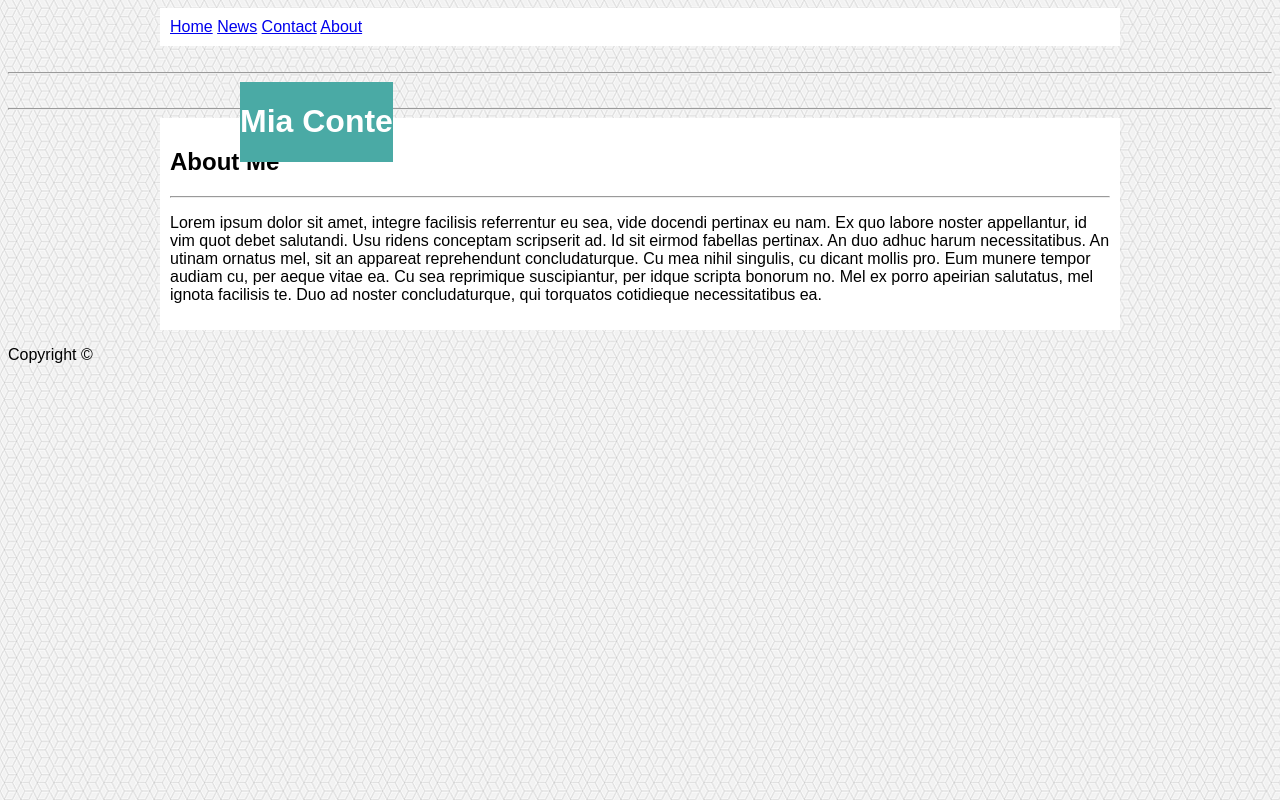
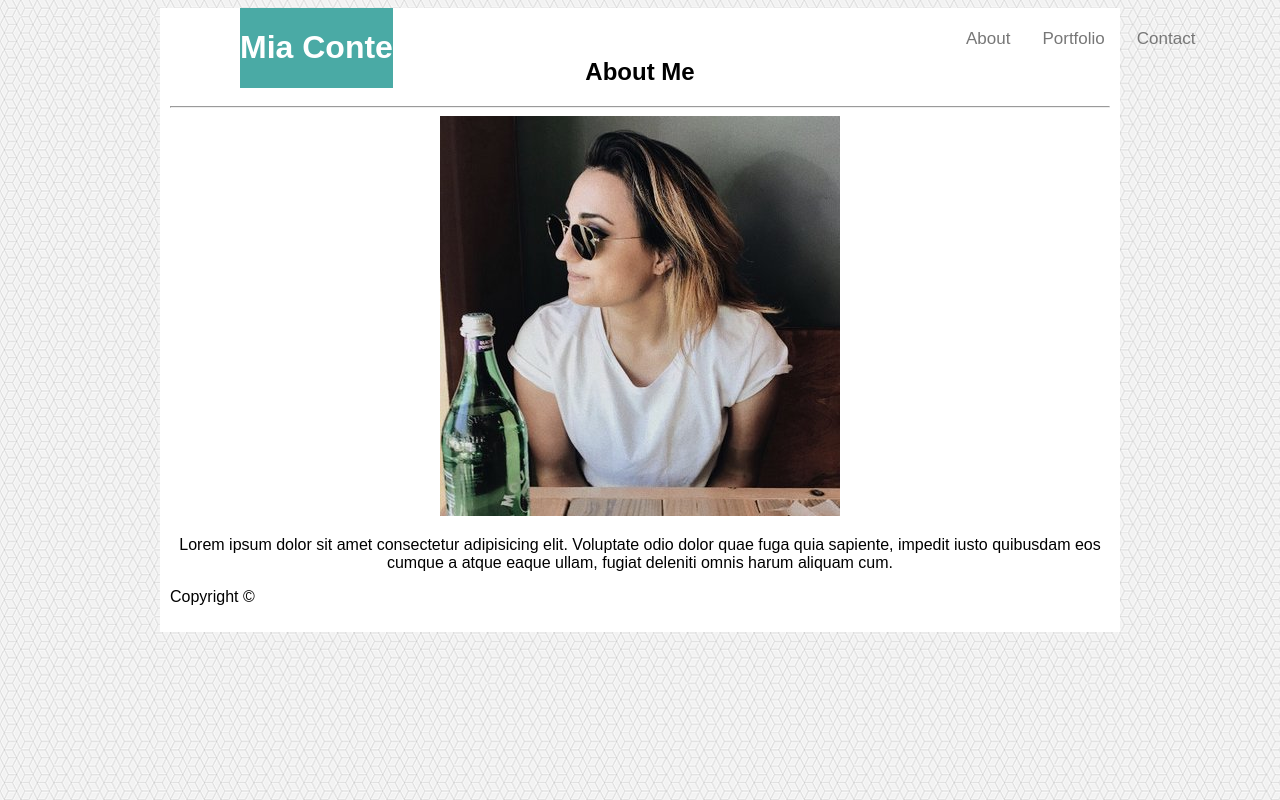
Before and after one commit to miaconte/Basic-Portfolio, a plain HTML site: page index.html in a window 1280 px wide. Drawn offline with Linux system fonts and the light colour scheme; files whose address does not match are found by name.

Commit message:
updated index

```diff
--- a/index.html
+++ b/index.html
@@ -7,38 +7,36 @@
     <link rel="stylesheet" type="text/css" href="assets/css/style.css">
 
 </head>
-<header>
+
+<body>
+
+    <div class="headingbox">
+        <h1>Mia Conte</h1>
+    </div>
 
     <div class="content">
-        <div class="nav">
-                <a class="active" href="#home">Home</a>
-                <a href="#news">News</a>
-                <a href="#contact">Contact</a>
-                <a href="#about">About</a>
+        <div class="topnav">
+                <div class="clearfix">
+                    <div class="navtext">
+            <a href="#">Contact</a>
+            <a href="#">Portfolio</a>
+            <a href="#">About</a>
     </div>
                     </div>
-    <br />
-        <hr />
         </div>
                 </div>
     </div>
 
-    <div class="headingbox">
-        <h1>Mia Conte</h1>
-    </div>
-    <br />
-    <hr />
-
-</header>
-
-<body>
     <div class="content">
+        <div class="wrapper">
             <h2>About Me</h2>
             <hr />
-        <p>Lorem ipsum dolor sit amet, integre facilisis referrentur eu sea, vide docendi pertinax eu nam. Ex quo labore noster appellantur, id vim quot debet salutandi. Usu ridens conceptam scripserit ad. Id sit eirmod fabellas pertinax. An duo adhuc harum necessitatibus. An utinam ornatus mel, sit an appareat reprehendunt concludaturque.
-            Cu mea nihil singulis, cu dicant mollis pro. Eum munere tempor audiam cu, per aeque vitae ea. Cu sea reprimique suscipiantur, per idque scripta bonorum no. Mel ex porro apeirian salutatus, mel ignota facilisis te. Duo ad noster concludaturque, qui torquatos cotidieque necessitatibus ea.</p>
+            <div id="clearfix">
+                <img src="/Users/coding/Desktop/Basic-Portfolio/assets/images/00.jpg" alt="profile photo">
+                <div id = "spacer">
+                <p>Lorem ipsum dolor sit amet consectetur adipisicing elit. Voluptate odio dolor quae fuga quia sapiente, impedit iusto quibusdam eos cumque a atque eaque ullam, fugiat deleniti omnis harum aliquam cum.</p>
                 </div>
-</body>
+            </div>
     </div>
     <footer>
 
```
Also changed, not shown: index2.html (deleted, +0 -47 lines). Lines whose indentation alone changed are shown as unchanged.
